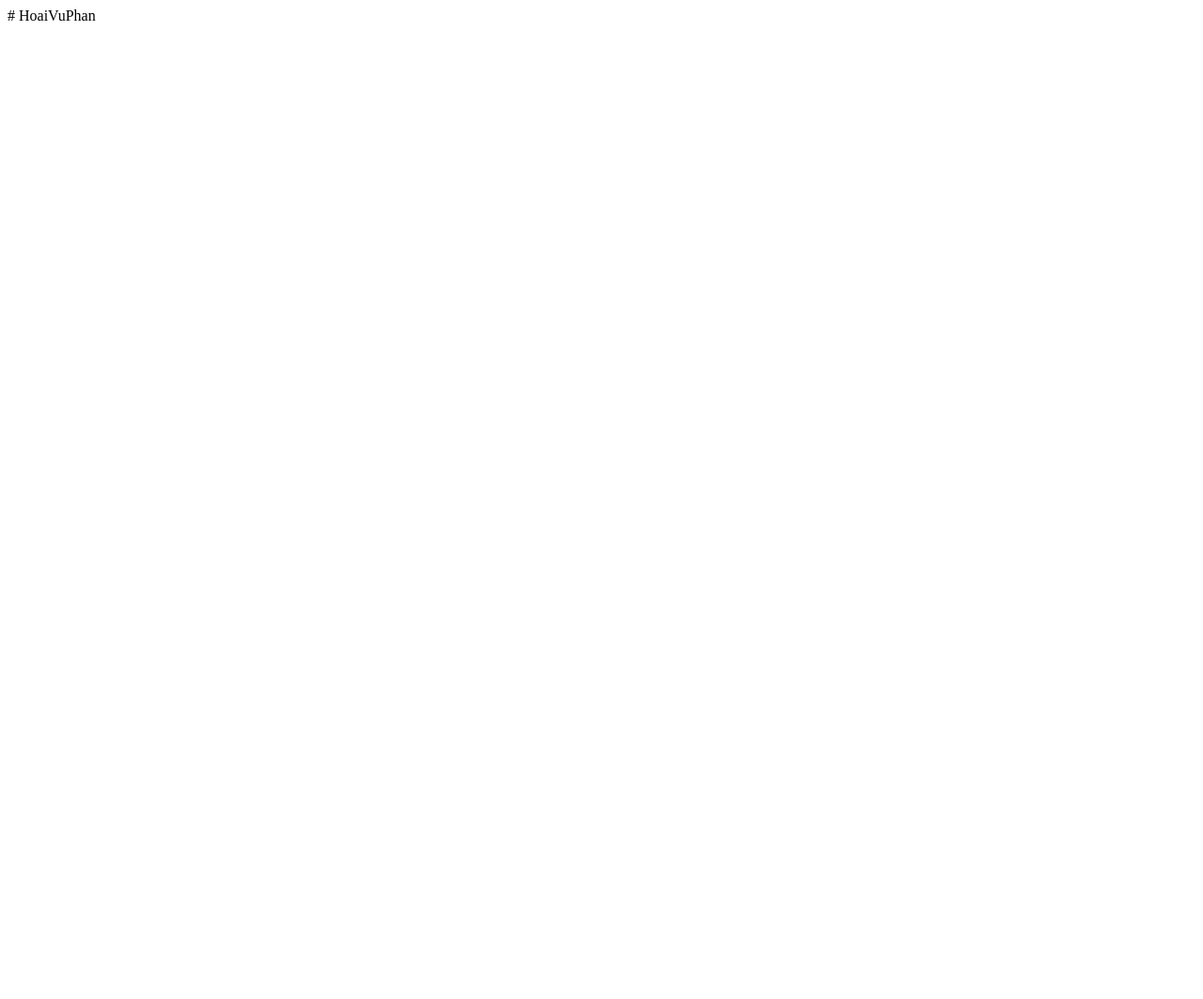
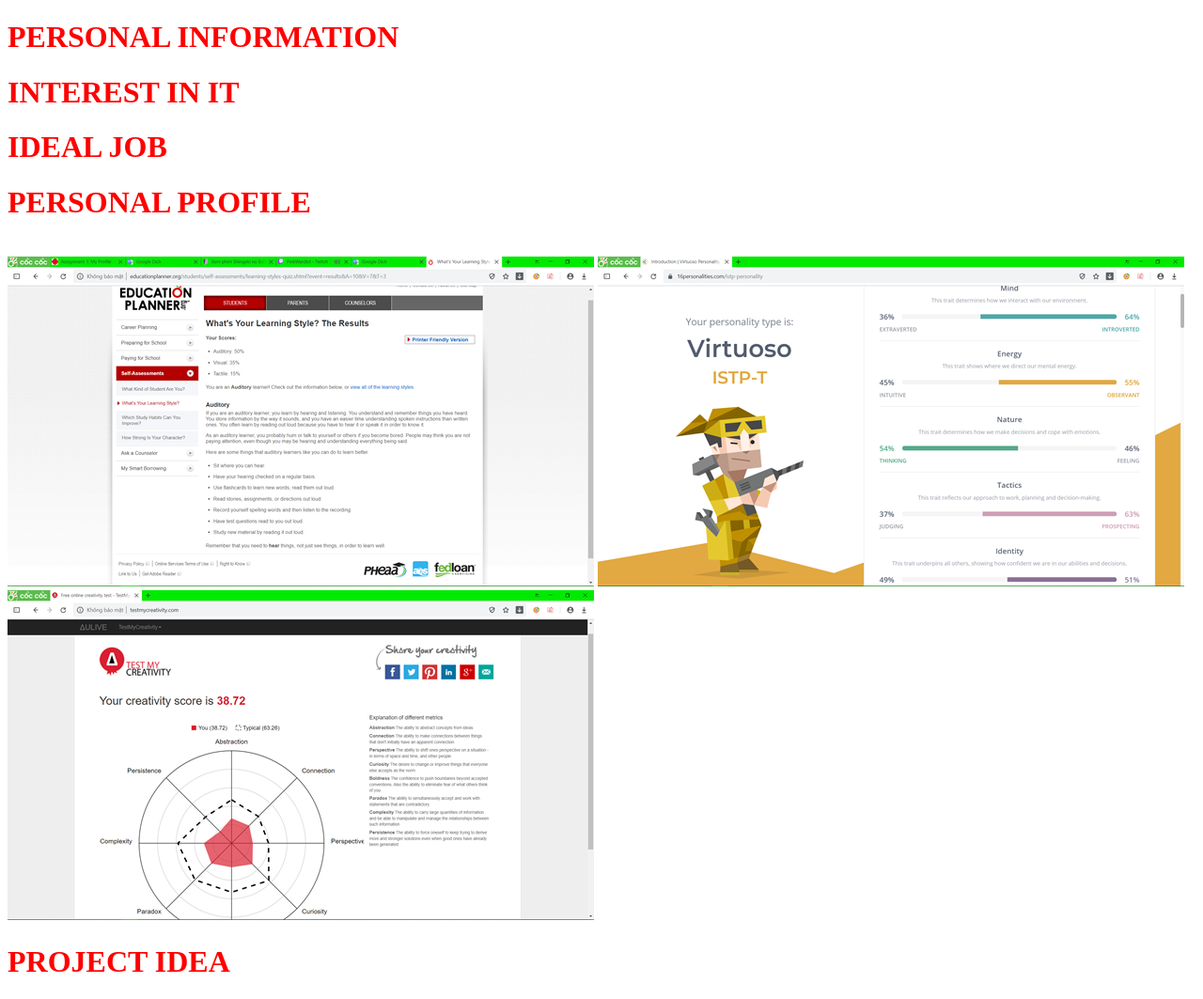
Before and after one commit to phanhoaivu/HoaiVu, a plain HTML site: page index.html in a window 1280 px wide. Shown: the whole page at 94% size. Before the commit the page ends 800 px from the top, so only its background shows below. Drawn offline with Linux system fonts and the light colour scheme.

Commit message:
Add files via upload

```diff
--- a/index.html
+++ b/index.html
@@ -1 +1,21 @@
-# HoaiVuPhan
+<!DOCTYPE html>
+<html>
+<body>
+<h1 style="color:red"> PERSONAL INFORMATION </h1>
+
+
+<h1 style="color:red"> INTEREST IN IT </h1>
+
+
+<h1 style="color:red"> IDEAL JOB </h1>
+
+
+<h1 style="color:red"> PERSONAL PROFILE </h1><br>
+<img src="pic1.png" alt="result 1">
+<img src="pic2.png" alt="result 2">
+<img src="pic3.png" alt="result 3">
+
+
+<h1 style="color:red"> PROJECT IDEA </h1>
+</body>
+</html>
```
Also changed, not shown: pic1.png (added), pic2.png (added), pic3.png (added).
